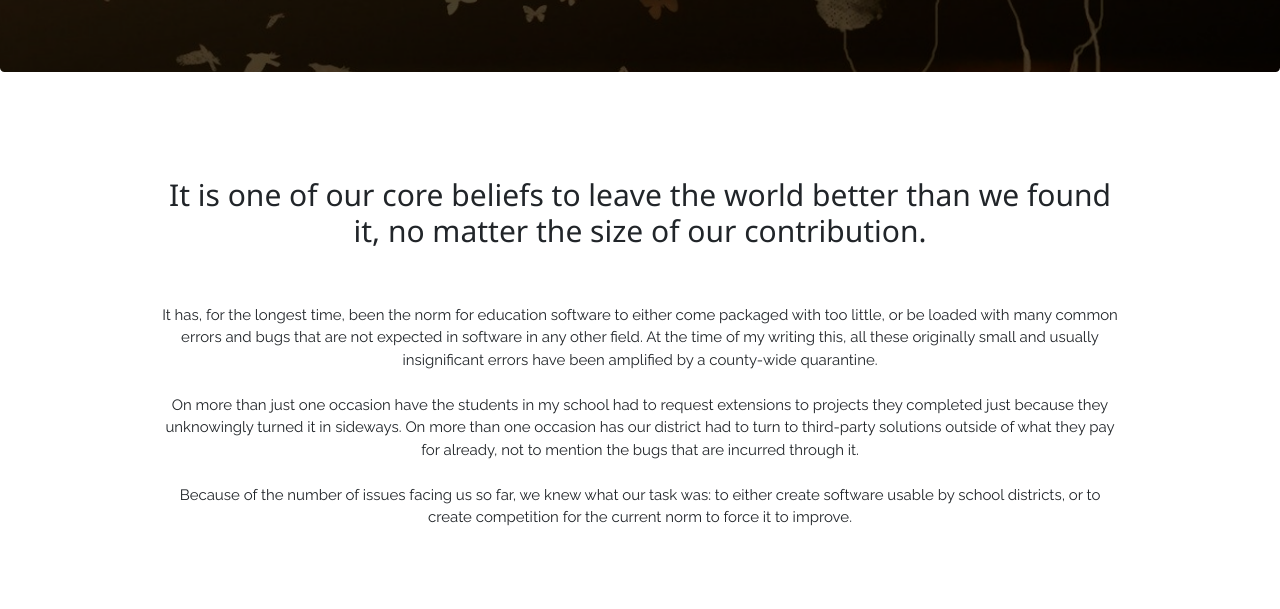
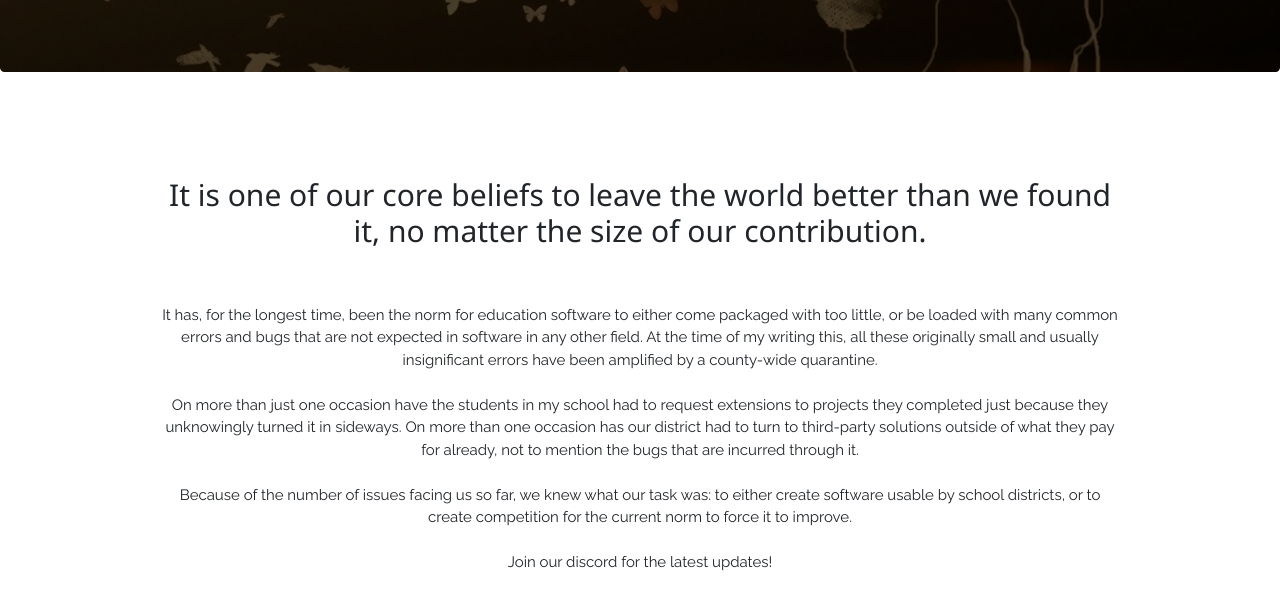
Before and after one commit to solaralpha/solaralpha.github.io, a plain HTML site: page Layer1/about.html in a window 1280 px wide. Shown: the part 207-816 px from the top of the page. Drawn offline with nearby package versions, Linux system fonts and the light colour scheme.

Commit message:
Update about.html

```diff
--- a/Layer1/about.html
+++ b/Layer1/about.html
@@ -53,6 +53,8 @@ body, html {height: 100%}
      Because of the number of issues facing us so far, we knew what our task was:
      to either create software usable by school districts, or to create competition
      for the current norm to force it to improve.
+  <br></br>
+    <a href="https://discord.gg/Uvn6qVXQ4a">Join our discord for the latest updates!</a>
  </p>
 </div>
 </body>
```
